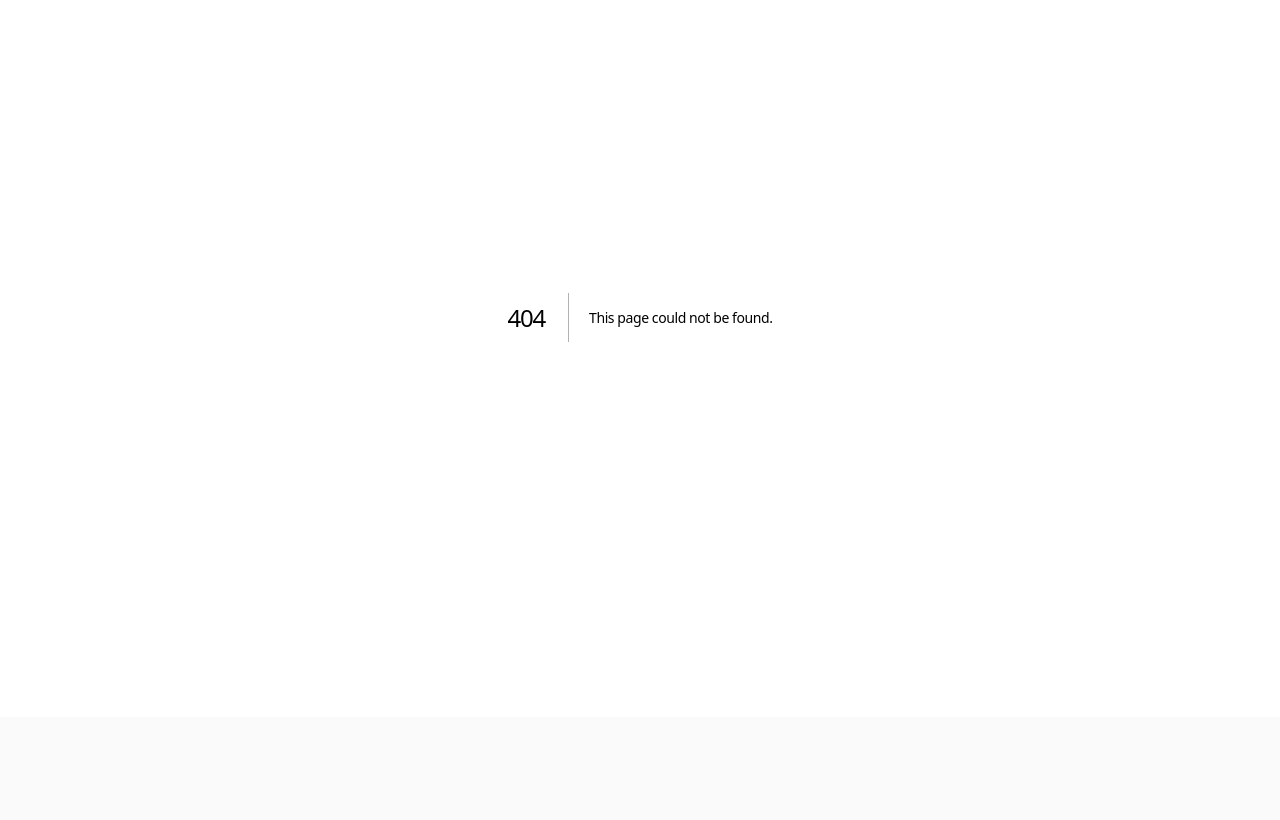
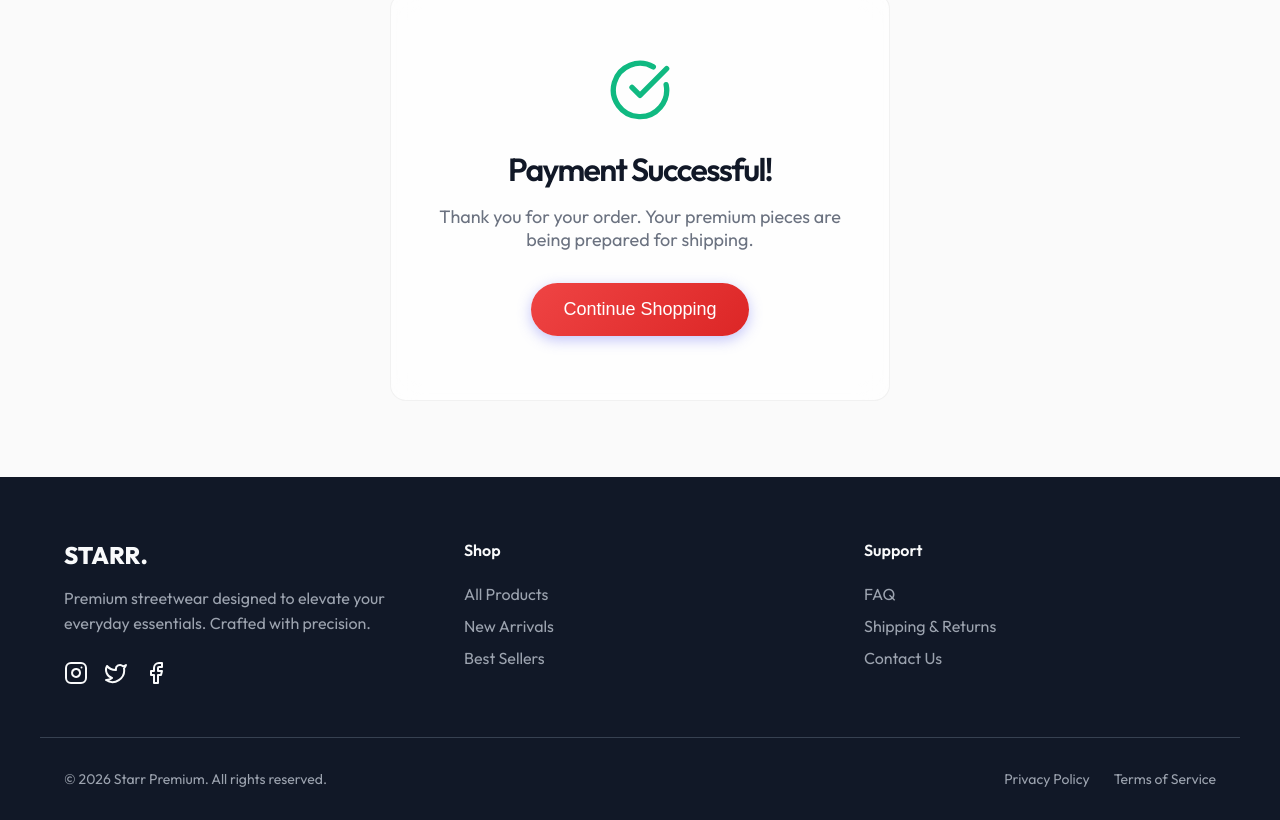
Before and after one commit to Biggie9999/starr-ecommerce, a Next.js app: page /success in a window 1280 px wide. Before the commit this address had no page. Shown: the part 229-1049 px from the top of the page. Before the commit the page ends 946 px from the top, so only its background shows below. Built offline with nearby package versions, Linux system fonts and the light colour scheme.

Commit message:
feat: massive ux and ui polish including animations, footer, success page, and product details

```diff
--- a/package.json
+++ b/package.json
@@ -11,6 +11,8 @@
   "dependencies": {
     "@prisma/client": "^5.20.0",
     "@vercel/blob": "^2.6.1",
+    "framer-motion": "^12.42.2",
+    "lucide-react": "^1.24.0",
     "next": "16.2.10",
     "react": "19.2.4",
     "react-dom": "19.2.4",
--- a/src/app/layout.tsx
+++ b/src/app/layout.tsx
@@ -15,6 +15,7 @@ export const metadata: Metadata = {
 import { CartProvider } from "@/context/CartContext";
 import Navbar from "@/components/Navbar";
 import CartDrawer from "@/components/CartDrawer";
+import Footer from "@/components/Footer";
 
 export default function RootLayout({
   children,
@@ -33,6 +34,7 @@ export default function RootLayout({
             {children}
           </main>
           <CartDrawer />
+          <Footer />
         </CartProvider>
       </body>
     </html>
--- /dev/null
+++ b/src/app/success/page.tsx
@@ -0,0 +1,23 @@
+"use client";
+
+import Link from "next/link";
+import { CheckCircle } from "lucide-react";
+
+export default function SuccessPage() {
+  return (
+    <div className="container" style={{ minHeight: '70vh', display: 'flex', alignItems: 'center', justifyContent: 'center' }}>
+      <div className="glass-card" style={{ maxWidth: '500px', width: '100%', textAlign: 'center', padding: '4rem 2rem' }}>
+        <CheckCircle size={64} color="var(--success, #10B981)" style={{ margin: '0 auto 1.5rem auto' }} />
+        <h1 style={{ marginBottom: '1rem', fontSize: '2rem' }}>Payment Successful!</h1>
+        <p style={{ color: 'var(--text-muted)', marginBottom: '2rem', fontSize: '1.125rem' }}>
+          Thank you for your order. Your premium pieces are being prepared for shipping.
+        </p>
+        <Link href="/">
+          <button className="btn btn-primary" style={{ padding: '1rem 2rem', fontSize: '1.125rem' }}>
+            Continue Shopping
+          </button>
+        </Link>
+      </div>
+    </div>
+  );
+}
--- a/src/components/CartDrawer.tsx
+++ b/src/components/CartDrawer.tsx
@@ -42,7 +42,7 @@ export default function CartDrawer() {
                       <span>{item.quantity}</span>
                       <button className="size-btn" style={{ width: '24px', height: '24px' }} onClick={() => updateQuantity(item.id, item.quantity + 1)}>+</button>
                     </div>
-                    <span style={{ fontWeight: 600 }}>${(item.price * item.quantity).toFixed(2)}</span>
+                    <span style={{ fontWeight: 600 }}>₦{(item.price * item.quantity).toFixed(2)}</span>
                   </div>
                 </div>
                 <button
@@ -60,7 +60,7 @@ export default function CartDrawer() {
           <div className="cart-footer">
             <div style={{ display: 'flex', justifyContent: 'space-between', marginBottom: '1rem', fontSize: '1.25rem', fontWeight: 600 }}>
               <span>Total</span>
-              <span>${cartTotal.toFixed(2)}</span>
+              <span>₦{cartTotal.toFixed(2)}</span>
             </div>
             <Link href="/checkout" style={{ textDecoration: 'none' }}>
               <button className="btn btn-primary" style={{ width: '100%' }} onClick={() => setIsCartOpen(false)}>
--- a/src/components/CheckoutClient.tsx
+++ b/src/components/CheckoutClient.tsx
@@ -22,9 +22,8 @@ export default function CheckoutClient() {
 
   const onSuccess = (reference: any) => {
     // Implementation for whatever you want to do with reference and after success call.
-    alert("Payment successful! Reference: " + reference.reference);
     clearCart();
-    router.push("/");
+    router.push("/success");
   };
 
   const onClose = () => {
--- /dev/null
+++ b/src/components/Footer.tsx
@@ -0,0 +1,68 @@
+import Link from "next/link";
+import { Facebook, Instagram, Twitter } from "lucide-react";
+
+export default function Footer() {
+  return (
+    <footer style={{
+      backgroundColor: '#111827',
+      color: '#f9fafb',
+      padding: '4rem 1.5rem 2rem 1.5rem',
+      marginTop: 'auto'
+    }}>
+      <div className="container" style={{
+        display: 'grid',
+        gridTemplateColumns: 'repeat(auto-fit, minmax(200px, 1fr))',
+        gap: '3rem',
+        marginBottom: '3rem'
+      }}>
+        <div>
+          <h3 style={{ fontSize: '1.5rem', marginBottom: '1rem', fontWeight: 800 }}>STARR.</h3>
+          <p style={{ color: '#9ca3af', lineHeight: 1.6, marginBottom: '1.5rem' }}>
+            Premium streetwear designed to elevate your everyday essentials. Crafted with precision.
+          </p>
+          <div style={{ display: 'flex', gap: '1rem' }}>
+            <Link href="#" style={{ color: '#f9fafb' }}><Instagram size={24} /></Link>
+            <Link href="#" style={{ color: '#f9fafb' }}><Twitter size={24} /></Link>
+            <Link href="#" style={{ color: '#f9fafb' }}><Facebook size={24} /></Link>
+          </div>
+        </div>
+
+        <div>
+          <h4 style={{ marginBottom: '1.5rem', fontWeight: 600 }}>Shop</h4>
+          <ul style={{ listStyle: 'none', padding: 0, display: 'flex', flexDirection: 'column', gap: '0.75rem' }}>
+            <li><Link href="/" style={{ color: '#9ca3af', textDecoration: 'none' }}>All Products</Link></li>
+            <li><Link href="/" style={{ color: '#9ca3af', textDecoration: 'none' }}>New Arrivals</Link></li>
+            <li><Link href="/" style={{ color: '#9ca3af', textDecoration: 'none' }}>Best Sellers</Link></li>
+          </ul>
+        </div>
+
+        <div>
+          <h4 style={{ marginBottom: '1.5rem', fontWeight: 600 }}>Support</h4>
+          <ul style={{ listStyle: 'none', padding: 0, display: 'flex', flexDirection: 'column', gap: '0.75rem' }}>
+            <li><Link href="#" style={{ color: '#9ca3af', textDecoration: 'none' }}>FAQ</Link></li>
+            <li><Link href="#" style={{ color: '#9ca3af', textDecoration: 'none' }}>Shipping & Returns</Link></li>
+            <li><Link href="#" style={{ color: '#9ca3af', textDecoration: 'none' }}>Contact Us</Link></li>
+          </ul>
+        </div>
+      </div>
+
+      <div className="container" style={{
+        borderTop: '1px solid #374151',
+        paddingTop: '2rem',
+        display: 'flex',
+        flexWrap: 'wrap',
+        justifyContent: 'space-between',
+        alignItems: 'center',
+        gap: '1rem',
+        color: '#9ca3af',
+        fontSize: '0.875rem'
+      }}>
+        <p>&copy; {new Date().getFullYear()} Starr Premium. All rights reserved.</p>
+        <div style={{ display: 'flex', gap: '1.5rem' }}>
+          <Link href="#" style={{ color: '#9ca3af', textDecoration: 'none' }}>Privacy Policy</Link>
+          <Link href="#" style={{ color: '#9ca3af', textDecoration: 'none' }}>Terms of Service</Link>
+        </div>
+      </div>
+    </footer>
+  );
+}
--- a/src/components/Navbar.tsx
+++ b/src/components/Navbar.tsx
@@ -13,8 +13,9 @@ export default function Navbar() {
     <>
       <nav className="navbar">
         <div className="container">
-          <Link href="/" className="nav-brand" style={{ display: 'flex', alignItems: 'center' }}>
+          <Link href="/" className="nav-brand" style={{ display: 'flex', alignItems: 'center', gap: '0.75rem', textDecoration: 'none' }}>
             <Image src="/logo.jpg" alt="Starr Logo" width={40} height={40} style={{ borderRadius: '0.25rem', objectFit: 'cover' }} />
+            <span style={{ fontWeight: 800, fontSize: '1.5rem', letterSpacing: '0.05em', color: 'var(--text)' }}>STARR</span>
           </Link>
           <div className="nav-links">
             <Link href="/" className="nav-link">Shop</Link>
```
Also changed, not shown: src/components/ProductDetailsClient.tsx (+142 -43 lines), 1 other file (tests, documents, lock files or other folders).
